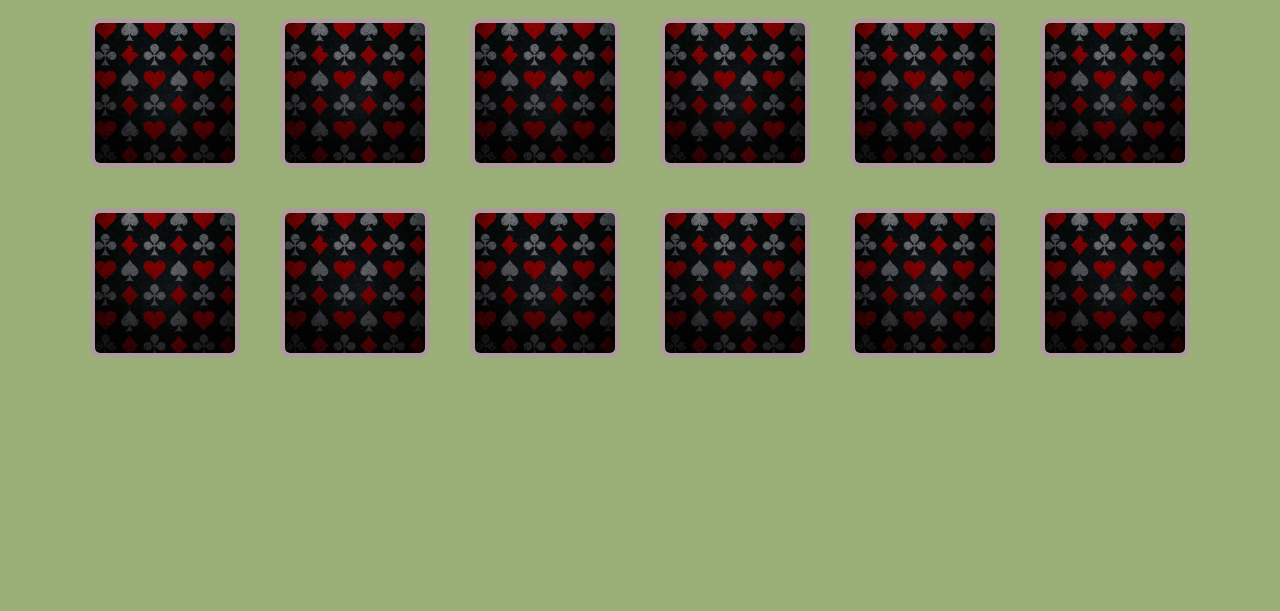
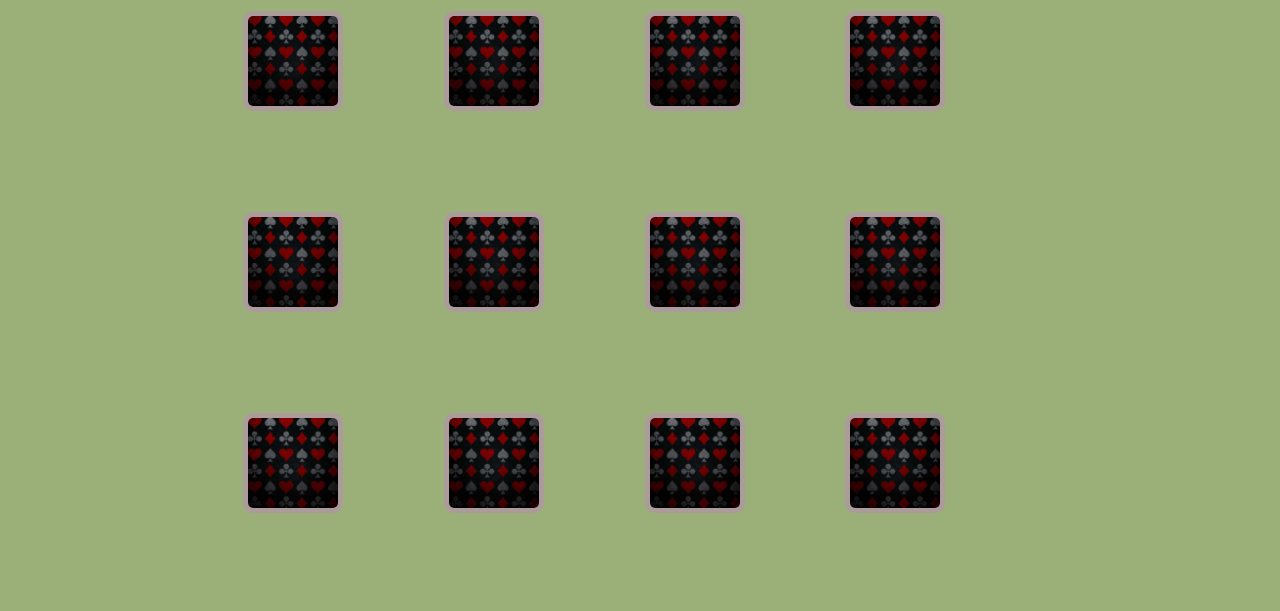
Before and after one commit to SpringrollBrothers/Memory-Game, a plain HTML site: page mg.html in a window 1280 px wide. Drawn offline with Linux system fonts and the light colour scheme.

Commit message:
homework of JS2 week3

```diff
--- a/mg.css
+++ b/mg.css
@@ -1,9 +1,9 @@
 .card {
-  width: 150px;
-  height: 150px;
+  width: 100px;
+  height: 100px;
   padding: 0;
   border: 5px solid #ac9b9b;
-  margin: 10px;
+  margin: 3px;
   display: flex;
   align-items: center;
   justify-content: center;
@@ -21,8 +21,20 @@ body {
 }
 
 .game-board {
-  display: flex;
-  flex-wrap: wrap;
+  display:flex;
   justify-content: center;
-  gap: 20px;
+  height: 100%;
+  width:100%;
 }
+
+.card-container {
+  display: grid;
+  grid-template-columns: repeat(4, 1fr);
+  grid-template-rows: repeat(3, 1fr);
+  gap:3px;
+  width: 90vw;
+  max-width: 800px;;
+  height: 80vh;
+  max-height: 600px;
+
+}
--- a/mg.js
+++ b/mg.js
@@ -8,6 +8,11 @@ const frontImg = [
   "img/front5.jpeg",
 ];
 const doubledFrontImgs = [...frontImg, ...frontImg];
+let flipCount = 0;
+let startTime = null;
+let timerInterval = null;
+let flippedCards = [];
+const flipBackDelay = 2000;
 
 function shuffleArray(array) {
   for (let i = array.length - 1; i > 0; i--) {
@@ -27,12 +32,31 @@ function createCardButton(frontImg) {
   let showFront = false;
 
   cardButton.addEventListener("click", () => {
+    if (!startTime) {
+      startTime = Date.now();
+      timerInterval = setInterval(() => {
+        const elapsedTime = parseInt((Date.now() - startTime) / 1000);
+        console.log("Elapsed time: " + elapsedTime + " seconds");
+      }, 1000);
+    }
     if (showFront) {
-      img.src = backImg;
+      img.scr = backImg;
     } else {
       img.src = frontImg;
+      flipCount++;
+      console.log("Total flips: " + flipCount);
+      flippedCards.push(cardButton);
+
+      if (flippedCards.length === 2) {
+        setTimeout(() => {
+          flippedCards.forEach((card) => {
+            const img = card.querySelector("img");
+            img.src = backImg;
+          });
+          flippedCards = [];
+        }, flipBackDelay);
+      }
     }
-
     showFront = !showFront;
   });
 
@@ -40,6 +64,9 @@ function createCardButton(frontImg) {
 }
 const shuffledFrontImgs = shuffleArray(doubledFrontImgs);
 const gameBoard = document.querySelector(".game-board");
+const cardContainer = document.createElement("div");
+cardContainer.className = "card-container";
+gameBoard.appendChild(cardContainer);
 shuffledFrontImgs.forEach((frontImg) => {
-  gameBoard.appendChild(createCardButton(frontImg));
+  cardContainer.appendChild(createCardButton(frontImg));
 });
```
